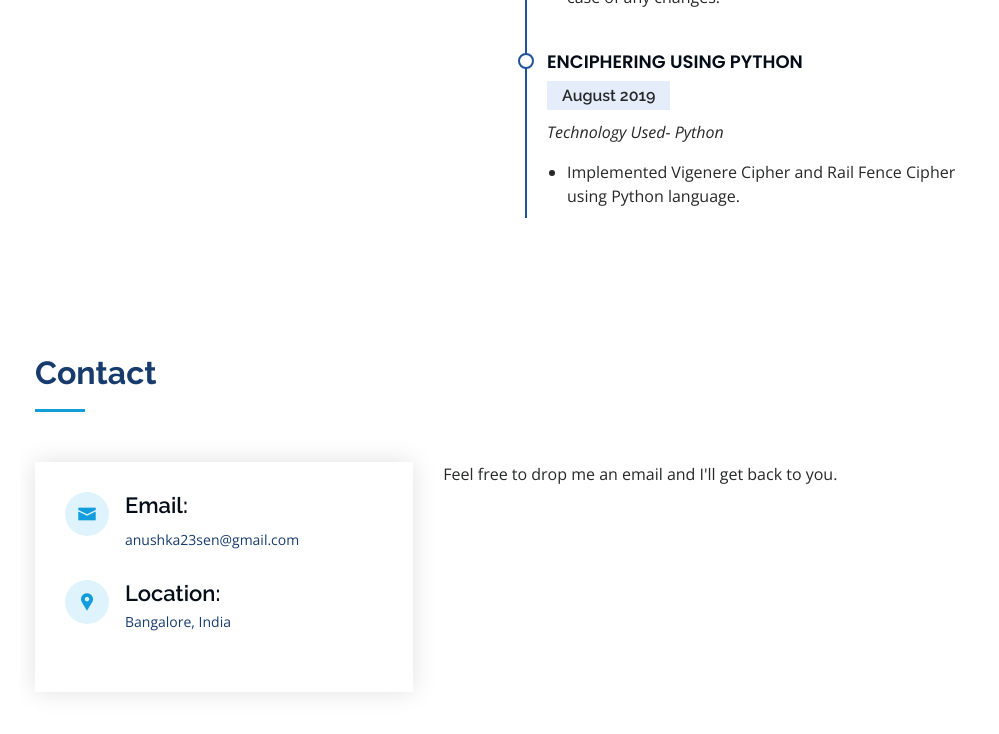
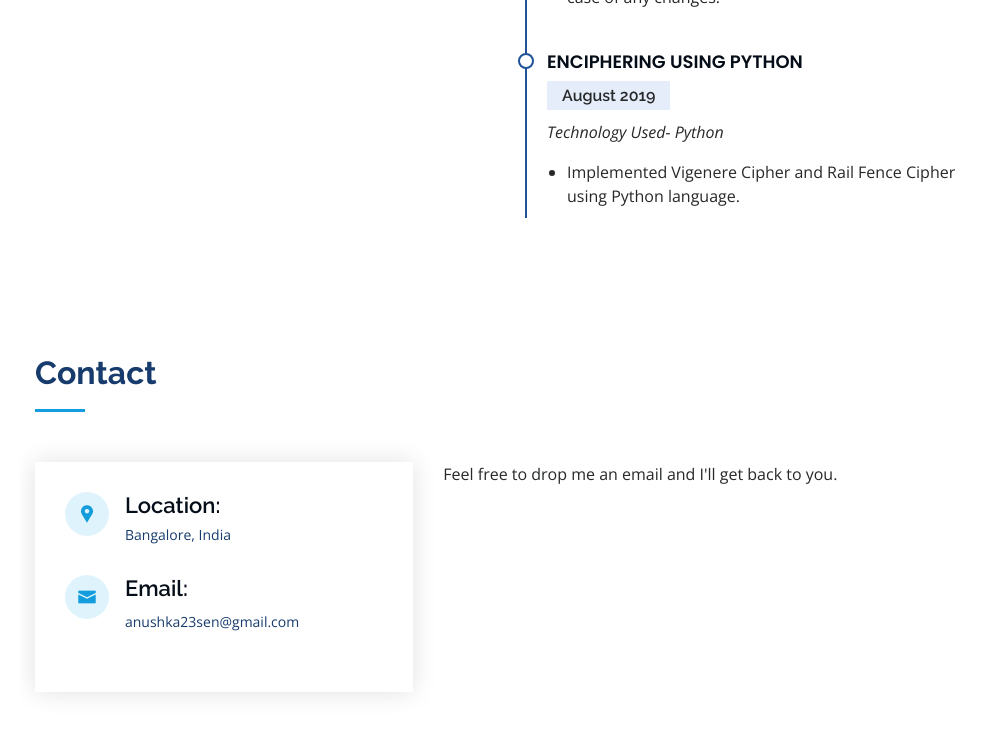
Before and after one commit to anushkasen23/anushkasen23.github.io, a plain HTML site: page index.html in a window 1280 px wide. Shown: the part 3364-4098 px from the top of the page, without its empty margins (280-1279 px from the left). Drawn offline with nearby package versions, Linux system fonts and the light colour scheme.

Commit message:
Update index.html

```diff
--- a/index.html
+++ b/index.html
@@ -347,25 +347,24 @@
           <div class="col-lg-5 d-flex align-items-stretch">
             <div class="info">
 
+
+
+              <div class="address">
+                <i class="icofont-google-map"></i>
+                <h4>Location:</h4>
+                <p>Bangalore, India</p>
+
+              </div>
+
               <div class="email">
                 <i class="icofont-envelope"></i>
                 <h4>Email:</h4>
                 <p>anushka23sen@gmail.com</p>
               </div>
 
-              <div class="address">
-                <i class="icofont-google-map"></i>
-                <h4>Location:</h4>
-                <p>Bangalore, India</p>
+              <div>
                 <a href="https://www.google.com/maps/embed?pb=!1m18!1m12!1m3!1d3888.5951179261338!2d77.68993201477014!3d12.933724090880801!2m3!1f0!2f0!3f0!3m2!1i1024!2i768!4f13.1!3m3!1m2!1s0x3bae13cb00000001%3A0xab10e26281718cc2!2sNew%20Horizon%20College%20of%20Engineering!5e0!3m2!1sen!2sin!4v1621437595013!5m2!1sen!2sin" width="600" height="450" style="border:0;" allowfullscreen="" loading="lazy"></a>
-
               </div>
-
-              <!--div class="email">
-                <i class="icofont-envelope"></i>
-                <h4>Email:</h4>
-                <p>anushka23sen@gmail.com</p>
-              </div>-->
 
               <!--<div class="website">
                 <i class="icofont-web"></i>
```
